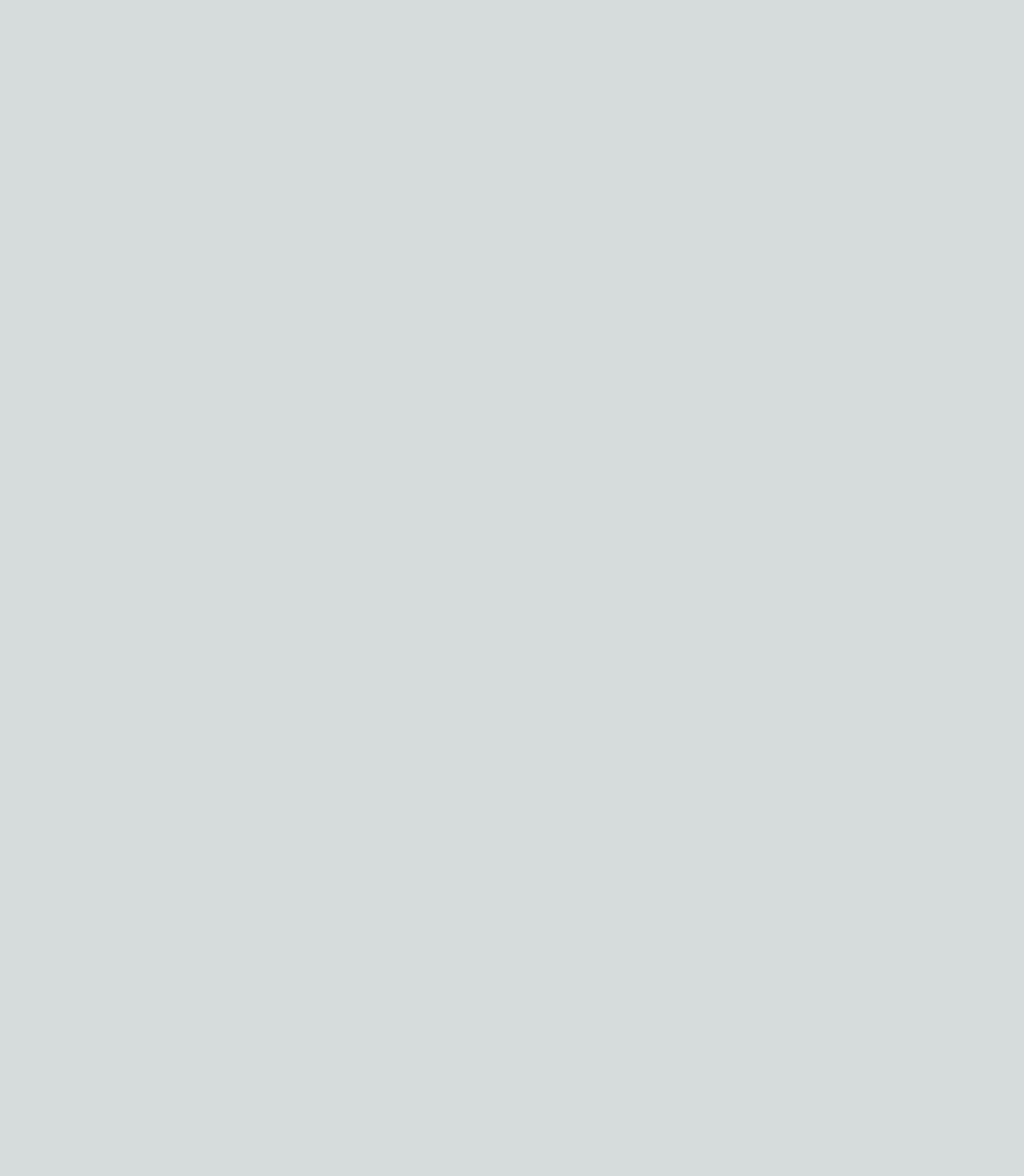
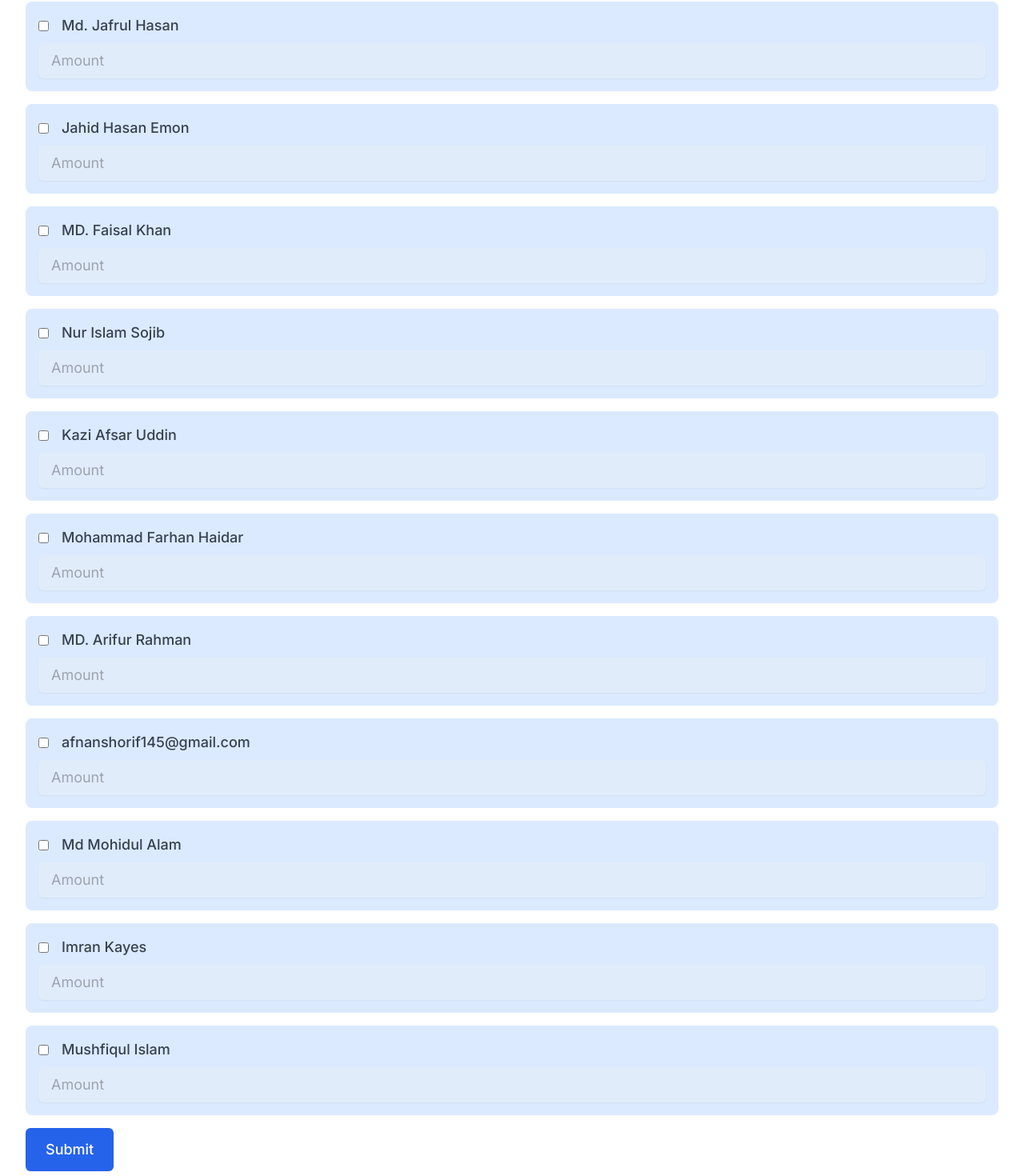
Before and after one commit to RafayethRafi/shomonnoi_frontend, a Next.js app: page /home in a window 1280 px wide. Before the commit this address had no page. Shown: the part 718-2188 px from the top of the page at 80% size. Before the commit the page ends 800 px from the top, so only its background shows below. Built offline with nearby package versions, Linux system fonts and the light colour scheme.

Commit message:
send mail with only name done

```diff
--- a/app/home/page.tsx
+++ b/app/home/page.tsx
@@ -1,65 +1,151 @@
 "use client";
+import { useEffect, useState } from "react";
+import useAuth from "@/lib/hooks/useAuth";
 
-import ProtectedRoute from "@/Provider/ProtectedRoute";
-import useAuth from "@/lib/hooks/useAuth";
-import Link from "next/link";
-import { useRouter } from "next/navigation";
+interface DepositData {
+  name: string;
+  amount: number;
+}
 
-export default function HomaPage() {
-  const { user, logout } = useAuth();
-  const router = useRouter();
+interface ApiResponse {
+  successful_mails: string[];
+  unsuccessful_mails: string[];
+}
+
+const nameList = [
+  "Mashrur Rifat",
+  "Sanoar Hossain",
+  "Akram Ullah Ahad",
+  "Rafayet Habib",
+  "Sadman Al-Mahmud",
+  "Md. Jafrul Hasan",
+  "Jahid Hasan Emon",
+  "MD. Faisal Khan",
+  "Nur Islam Sojib",
+  "Kazi Afsar Uddin",
+  "Mohammad Farhan Haidar",
+  "MD. Arifur Rahman",
+  "afnanshorif145@gmail.com",
+  "Md Mohidul Alam",
+  "Imran Kayes",
+  "Mushfiqul Islam",
+];
+
+export default function Deposit() {
+  const { token } = useAuth();
+  const api = process.env.NEXT_PUBLIC_API_URL;
+  const [selectedNames, setSelectedNames] = useState<string[]>([]);
+  const [amounts, setAmounts] = useState<{ [key: string]: number }>({});
+  const [response, setResponse] = useState<ApiResponse | null>(null);
+
+  const handleCheckboxChange = (name: string) => {
+    setSelectedNames((prevSelectedNames) =>
+      prevSelectedNames.includes(name)
+        ? prevSelectedNames.filter((n) => n !== name)
+        : [...prevSelectedNames, name]
+    );
+  };
+
+  const handleAmountChange = (name: string, amount: string) => {
+    setAmounts((prevAmounts) => ({
+      ...prevAmounts,
+      [name]: amount ? parseInt(amount) : 0,
+    }));
+  };
+
+  const submitData = async () => {
+    setResponse(null);
+    try {
+      const data: DepositData[] = selectedNames.map((name) => ({
+        name,
+        amount: amounts[name] || 0,
+      }));
+
+      const response = await fetch(`${api}/admins/send_deposit_email`, {
+        method: "POST",
+        headers: {
+          "Content-Type": "application/json",
+          Authorization: `Bearer ${token}`,
+        },
+        body: JSON.stringify(data),
+      });
+
+      const responseData: ApiResponse = await response.json();
+
+      if (response.ok) {
+        setResponse(responseData);
+      } else {
+        setResponse(responseData);
+      }
+    } catch (error) {
+      console.error("Error submitting deposit information:", error);
+      setResponse({ successful_mails: [], unsuccessful_mails: [] });
+    }
+  };
+
   return (
-    <ProtectedRoute>
+    <div className="bg-white rounded-lg shadow-md p-6 sm:p-8 mb-6">
+      <h1 className="text-2xl font-semibold text-gray-800 mb-4">Deposit</h1>
+      <div className="grid grid-cols-1 gap-4">
+        {nameList.map((name) => (
+          <div key={name} className="bg-blue-100 rounded-lg p-4">
+            <div className="flex items-center">
+              <input
+                type="checkbox"
+                id={name}
+                checked={selectedNames.includes(name)}
+                onChange={() => handleCheckboxChange(name)}
+                className="mr-4"
+              />
+              <label htmlFor={name} className="block text-lg font-medium text-gray-700">
+                {name}
+              </label>
+            </div>
+            <input
+              type="number"
+              value={amounts[name] || ""}
+              onChange={(e) => handleAmountChange(name, e.target.value)}
+              className="mt-2 block w-full rounded-md border-gray-300 shadow-sm focus:border-blue-500 focus:ring-blue-500 text-blue-800 text-lg px-4 py-2"
+              placeholder="Amount"
+              disabled={!selectedNames.includes(name)}
+            />
+          </div>
+        ))}
+      </div>
       <button
-        // make the button in the top right corner for mobile
-        className="absolute top-3 right-2 bg-blue-500 hover:bg-blue-700 text-white font-bold py-2 px-4 rounded"
-        onClick={() => {
-          logout();
-          router.push("/login");
-        }}
+        type="button"
+        onClick={submitData}
+        className="inline-flex justify-center rounded-md border border-transparent bg-blue-600 py-3 px-6 text-lg font-medium text-white shadow-sm hover:bg-blue-700 focus:outline-none focus:ring-2 focus:ring-blue-500 focus:ring-offset-2 mt-4"
       >
-        logout
+        Submit
       </button>
-      <div className="mt-[80px] max-w-[200px] m-auto items-center justify-center flex flex-col">
-        <div>
-          <Link
-            className="inline-flex justify-center rounded-md border border-transparent bg-blue-600 py-2 px-4 text-sm font-medium text-white shadow-sm hover:bg-blue-700 focus:outline-none focus:ring-2 focus:ring-blue-500 focus:ring-offset-2 m-5"
-            href="/deposit_info"
-          >
-            Deposit Info
-          </Link>
+      {response && (
+        <div className="mt-4">
+          <h2 className="text-lg font-semibold text-gray-800 mb-2">
+            Response:
+          </h2>
+          {response.successful_mails.length > 0 && (
+            <div className="bg-green-100 text-green-800 rounded-lg px-4 py-2 mb-2">
+              <h3 className="font-semibold">Successful Mails:</h3>
+              <ul>
+                {response.successful_mails.map((mail) => (
+                  <li key={mail}>{mail}</li>
+                ))}
+              </ul>
+            </div>
+          )}
+          {response.unsuccessful_mails.length > 0 && (
+            <div className="bg-red-100 text-red-800 rounded-lg px-4 py-2">
+              <h3 className="font-semibold">Unsuccessful Mails:</h3>
+              <ul>
+                {response.unsuccessful_mails.map((mail) => (
+                  <li key={mail}>{mail}</li>
+                ))}
+              </ul>
+            </div>
+          )}
         </div>
-
-        {user?.role === "admin" && (
-          <>
-            <div>
-              <Link
-                className="inline-flex justify-center rounded-md border border-transparent bg-blue-600 py-2 px-4 text-sm font-medium text-white shadow-sm hover:bg-blue-700 focus:outline-none focus:ring-2 focus:ring-blue-500 focus:ring-offset-2 m-5"
-                href="/invite_users"
-              >
-                Invite Users
-              </Link>
-            </div>
-            <div>
-              <Link
-                className="inline-flex justify-center rounded-md border border-transparent bg-blue-600 py-2 px-4 text-sm font-medium text-white shadow-sm hover:bg-blue-700 focus:outline-none focus:ring-2 focus:ring-blue-500 focus:ring-offset-2 m-5"
-                href="/registered_users"
-              >
-                Registered Users
-              </Link>
-            </div>
-
-            <div>
-              <Link
-                className="inline-flex justify-center rounded-md border border-transparent bg-blue-600 py-2 px-4 text-sm font-medium text-white shadow-sm hover:bg-blue-700 focus:outline-none focus:ring-2 focus:ring-blue-500 focus:ring-offset-2 m-5"
-                href="/deposit"
-              >
-                Deposit
-              </Link>
-            </div>
-          </>
-        )}
-      </div>
-    </ProtectedRoute>
+      )}
+    </div>
   );
 }
--- a/components/Forms/LoginForm.tsx
+++ b/components/Forms/LoginForm.tsx
@@ -17,6 +17,7 @@ interface LoginData {
 }
 
 export default function LoginForm() {
+  console.log("hijgfuyiehdrbuijkghnsdrhuire")
   const api = process.env.NEXT_PUBLIC_API_URL;
   const { login, logout } = useAuth();
   const router = useRouter();
```
Also changed, not shown: types/User.ts (+10 -6 lines), 1 other file (tests, documents, lock files or other folders).
